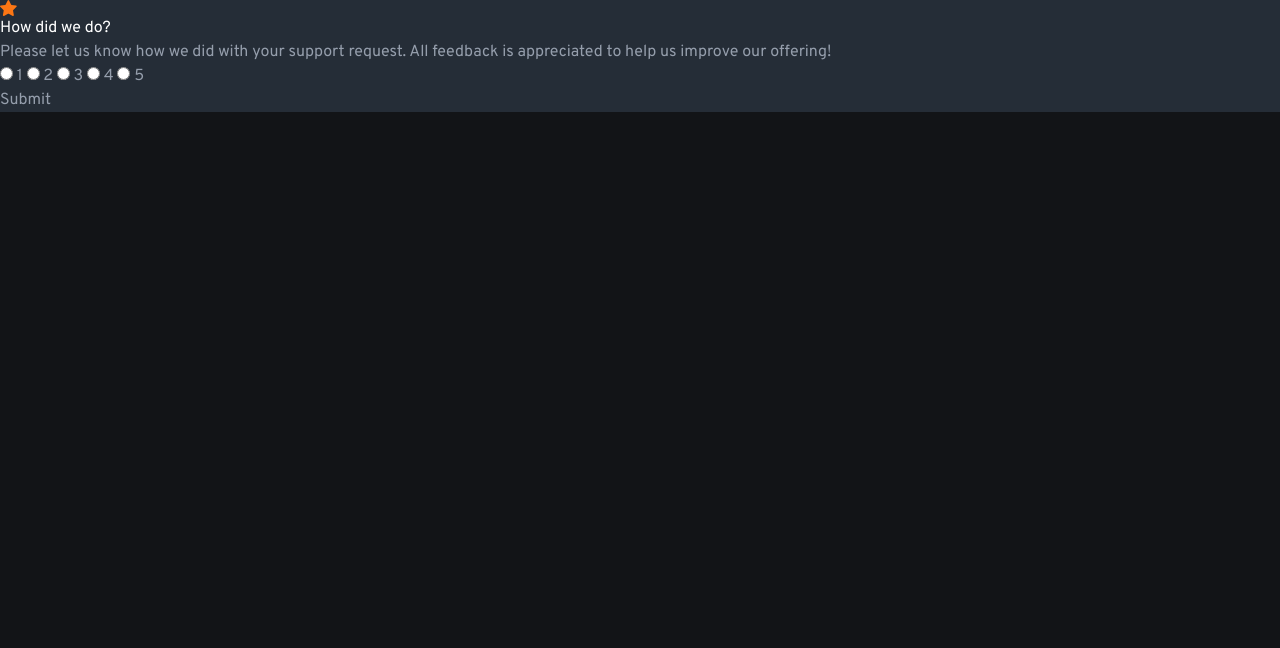
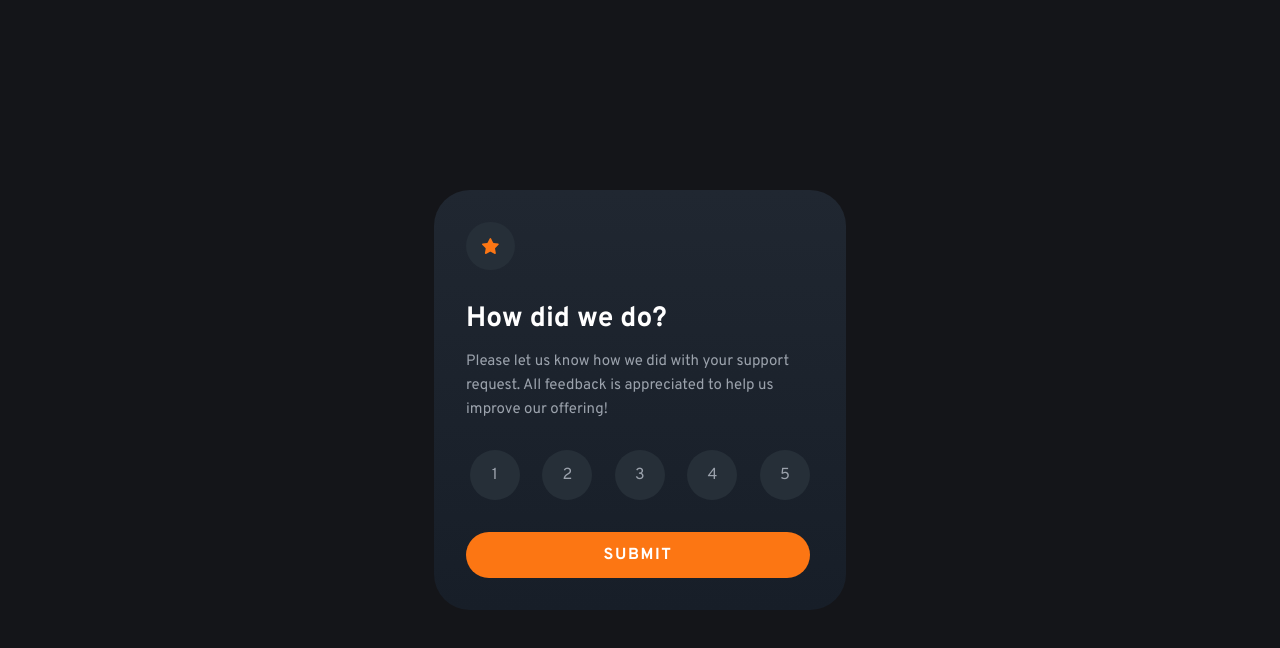
Before and after one commit to VeraEnders/interactive-rating-component, a website: page index.html in a window 1280 px wide. Drawn offline with Linux system fonts and the light colour scheme.

Commit message:
complete component styling

```diff
--- a/index.html
+++ b/index.html
@@ -10,58 +10,71 @@
   <link href="https://fonts.googleapis.com/css2?family=Overpass:wght@400;700&display=swap" rel="stylesheet">
   <link rel="stylesheet" href="./dist/output.css">
 </head>
-<body class="bg-blue-very-dark text-grey-light">
-  <div data-wrapper class="bg-blue-dark">
+<body class="bg-gray-900 text-gray-500">
+  <div data-wrapper class="d-flex-center min-h-screen">
+    <div class="max-w-xs px-6 pt-6 pb-8 bg-gradient-to-b from-gray-700 to-gray-800 rounded-2xl transition-all | md:max-w-md md:py-8 md:pl-8 md:pr-9 md:rounded-4xl">
+
+     <!-- Rating state start -->
+      <div class="inline-block p-3 bg-gray-600 rounded-4xl | md:p-4">
         <img src="./src/images/icon-star.svg" alt="star icon">
-    <h2 class="text-white">How did we do?</h2>
-    <p>
+      </div>
+
+      <h2 class="rating__title | md:mt-5">How did we do?</h2>
+      <p class="mb-7 text-sm/[1.375rem] | md:text-[0.938rem]/6">
         Please let us know how we did with your support request. All feedback is appreciated to help us improve our offering!
       </p>
 
       <form action="#">
-      <div class="rating">
+        <div data-rating class="flex justify-between my-3">
           <label class="rating__radio-button">
             <input type="radio" name="rating" value="1">
-          <span>1</span>
+            <span class="d-flex-center">1</span>
           </label>
 
           <label class="rating__radio-button">
             <input type="radio" name="rating" value="2">
-          <span>2</span>
+            <span class="d-flex-center">2</span>
           </label>
 
           <label class="rating__radio-button">
             <input type="radio" name="rating" value="3">
-          <span>3</span>
+            <span class="d-flex-center">3</span>
           </label>
 
           <label class="rating__radio-button">
             <input type="radio" name="rating" value="4">
-          <span>4</span>
+            <span class="d-flex-center">4</span>
           </label>
 
           <label class="rating__radio-button">
             <input type="radio" name="rating" value="5">
-          <span>5</span>
+            <span class="d-flex-center">5</span>
           </label>
         </div>
 
-      <button type="rating__submit">Submit</button>
+        <button class="w-full mt-3 py-[0.7rem] bg-orange font-bold text-white uppercase tracking-widest rounded-3xl hover:opacity-80 active:text-orange active:bg-white active:opacity-100 transition-all | md:mt-5" type="submit">
+          Submit
+        </button>
       </form>
+    <!-- Rating state end -->
 
+    <!-- Thank you state start -->
+      <template>
+        <div class="text-center">
+          <img class="mx-auto mt-3 mb-2.5" src="./src/images/illustration-thank-you.svg" alt="illustration">
+          <p class="inline-block my-5 px-4 py-1.5 bg-gray-600 rounded-2xl text-orange opacity-70"> You selected 4 out of 5</p>
+
+          <h2 class="rating__title">Thank you!</h2>
+          <p class="mb-4 text-sm/[1.375rem] | md:text-[0.938rem]/6">
+            We appreciate you taking the time to give a rating. If you ever need more support,
+            don’t hesitate to
+            <br> get in touch!
+          </p>
         </div>
-
-  <template>
-    <img src="./src/images/illustration-thank-you.svg" alt="illustration">
-
-    <p> You selected <!-- rating result --> out of 5</p>
-
-    <h2>Thank you!</h2>
-    <p>
-      We appreciate you taking the time to give a rating. If you ever need more support,
-      don’t hesitate to get in touch!
-    </p>
       </template>
+    <!-- Thank you state end -->
+    </div>
+  </div>
 
   <script src="./src/index.js"></script>
 </body>
--- a/src/input.css
+++ b/src/input.css
@@ -3,7 +3,73 @@
 @tailwind utilities;
 
 @layer base {
+  :root {
+    --clr-white: #FFFFFF;
+    --clr-orange: #FC7613;
+    --clr-gray-900: #141519;
+    --clr-gray-800: #171E28;
+    --clr-gray-700: #202731;
+    --clr-gray-600: #262F38;
+    --clr-gray-500: #9BA2AC;
+  }
+
   html {
     font-family: 'Overpass', system-ui, sans-serif;
+    box-sizing: border-box;
+  }
+
+  input[type="radio"] {
+    -webkit-appearance: none;
+    appearance: none;
   }
 }
+
+@layer utilities {
+  .d-flex-center {
+    display: flex;
+    justify-content: center;
+    align-items: center;
+  }
+}
+
+.rating__radio-button span {
+  cursor: pointer;
+  display: inline-flex;
+  width: 2.5rem;
+  border-radius: 50%;
+  aspect-ratio: 1;
+  background: var(--clr-gray-600);
+  transition: all 0.5s;
+}
+
+@media (min-width: 768px) {
+  .rating__radio-button span {
+    width: 3.125rem;
+  }
+}
+
+.rating__radio-button:hover span {
+  background: var(--clr-gray-500);
+  color: var(--clr-white);
+}
+
+.rating__radio-button input:checked + span {
+  background: var(--clr-orange);
+  color: var(--clr-white);
+}
+
+/* mt-2.5 mb-2.5 text-white text-2xl font-bold transition-all | md:text-[1.75rem] md:mt-7 */
+.rating__title {
+  margin-top: 0.625rem;
+  margin-bottom: 0.625rem;
+  color: var(--clr-white);
+  font-size: 1.5rem;
+  font-weight: bold;
+  transition: all 0.5s;
+}
+
+@media (min-width: 768px) {
+  .rating__title {
+    font-size: 1.75rem;
+  }
+}
--- a/tailwind.config.js
+++ b/tailwind.config.js
@@ -7,17 +7,28 @@ module.exports = {
     './index.html',
   ],
   theme: {
+    fontFamily: {
+      'sans': ['Overpass', ...defaultTheme.fontFamily.sans],
+    },
+    colors: {
+      'white': '#FFFFFF',
+      'orange': '#FC7613',
+      'gray': {
+        900: '#141519',
+        800: '#171E28', // gradient-bottom
+        700: '#202731', // gradient-top
+        600: '#262F38', // bg-icons
+        500: '#9BA2AC',
+      }
+    },
     extend: {
-      fontFamily: {
-        'sans': ['Overpass', ...defaultTheme.fontFamily.sans],
+      maxWidth: {
+        'xs': '20.313rem',
+        'md': '25.75rem',
       },
-      colors: {
-        'orange': 'hsl(25, 97%, 53%)',
-        'grey-light': 'hsl(217, 12%, 63%)',
-        'grey-medium': 'hsl(216, 12%, 54%)',
-        'blue-dark': 'hsl(213, 19%, 18%)',
-        'blue-very-dark': 'hsl(216, 12%, 8%)',
-      },
-    },
-  },
+      borderRadius: {
+        '4xl': '2.25rem',
+      }
+    }
+  }
 };
```
Also changed, not shown: dist/output.css. Lines whose indentation alone changed are shown as unchanged.
